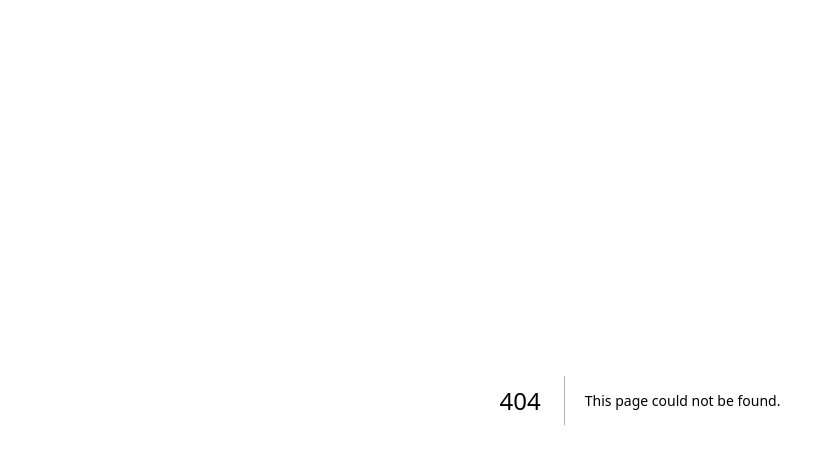
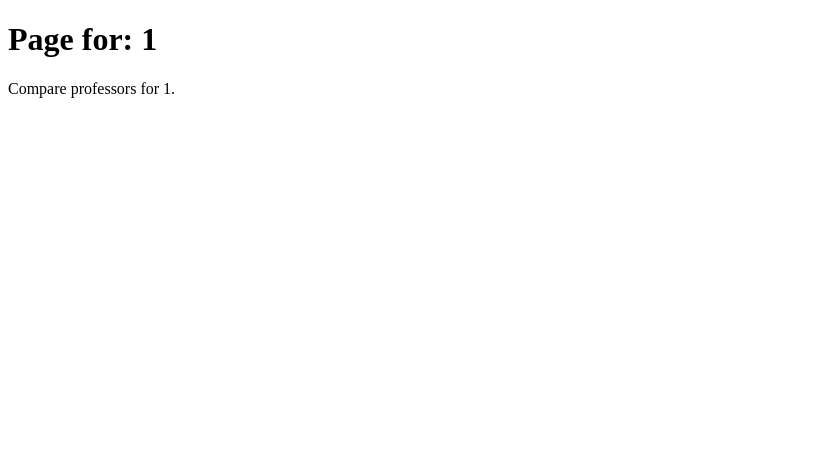
Before and after one commit to lakshyaa-k-nathan/campus-dashboard, a Next.js app in the folder frontend/: page /classes/1 in a window 1280 px wide. Before the commit this address had no page. Shown: the top 464 px of the page, without its empty margins (0-835 px from the left). Built offline with nearby package versions, Linux system fonts and the light colour scheme.

Commit message:
made a second page for profs

```diff
--- a/frontend/src/app/components/ProfessorSearch.tsx
+++ b/frontend/components/ProfessorSearch.tsx
@@ -1,6 +1,7 @@
 "use client";
 
 import React, { useState, useEffect } from "react";
+import Link from "next/link";
 
 interface Class {
   id: number;
@@ -17,7 +18,6 @@ export default function ProfSearch() {
   const [classes, setClasses] = useState<Class[]>([]);
   const [loading, setLoading] = useState(false);
   const [error, setError] = useState("");
-
 
   useEffect(() => {
     if (query.trim() === "") {
@@ -46,6 +46,11 @@ export default function ProfSearch() {
       });
   }, [query]);
 
+  // Sort classes alphabetically by name before rendering
+  const sortedClasses = [...classes].sort((a, b) =>
+    a.name.localeCompare(b.name)
+  );
+
   return (
     <div className="p-4">
       <input
@@ -59,15 +64,17 @@ export default function ProfSearch() {
       {loading && <p>Loading...</p>}
       {error && <p className="text-red-500">{error}</p>}
 
-      {!loading && classes.length === 0 && query.trim() !== "" && (
+      {!loading && sortedClasses.length === 0 && query.trim() !== "" && (
         <p>No classes found.</p>
       )}
 
       <ul>
-        {classes.map((cls) => (
+        {sortedClasses.map((cls) => (
           <li key={cls.id} className="mb-4 border-b pb-2">
             <h3 className="font-bold text-lg">
-              {cls.code} - {cls.name}
+              <Link href={`/classes/${cls.code}`}>
+                {cls.code} - {cls.name}
+              </Link>
             </h3>
             <p>Department: {cls.department}</p>
             <p>Average Grade: {cls.averageGrade}</p>
--- /dev/null
+++ b/frontend/pages/classes/[code].tsx
@@ -0,0 +1,16 @@
+import { useRouter } from "next/router";
+
+export default function ClassPage() {
+  const router = useRouter();
+  const { code } = router.query; // CS124
+
+  if (!code) return <p>Loading...</p>;
+
+  return (
+    <main className="p-4">
+      <h1 className="text-2xl font-bold mb-4">Page for: {code}</h1>
+      <p>Compare professors for {code}.</p>
+      {/* show prof data here w/ disparities*/}
+    </main>
+  );
+}
--- a/frontend/src/app/page.tsx
+++ b/frontend/pages/index.tsx
@@ -1,4 +1,4 @@
-import ClassSearch from "./components/ProfessorSearch";
+import ClassSearch from "../components/ProfessorSearch";
 
 export default function Home() {
   return (
```
Also changed, not shown: frontend/pages/api/classes.ts (line endings or trailing spaces), frontend/pages/layout.tsx (renamed from frontend/src/app/layout.tsx).
